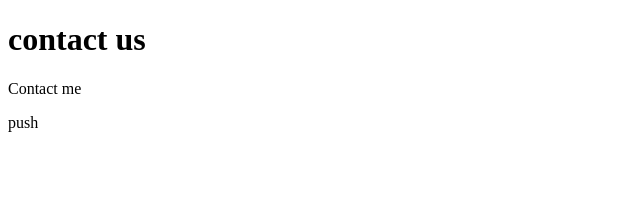
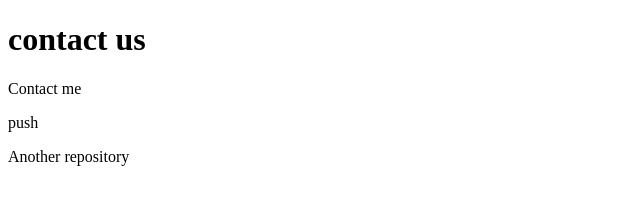
Before and after one commit to Ofallbrains/GIT-EXERCISES, a plain HTML site: page contact.html in a window 1280 px wide. Shown: the whole page, without its empty margins (0-640 px from the left). Drawn offline with Linux system fonts and the light colour scheme.

Commit message:
Changes to the contact

```diff
--- a/contact.html
+++ b/contact.html
@@ -11,6 +11,7 @@
         Contact me
         <p>push</p>
     </div>
+    <p>Another repository</p>
 
 </body>
 </html>
```
